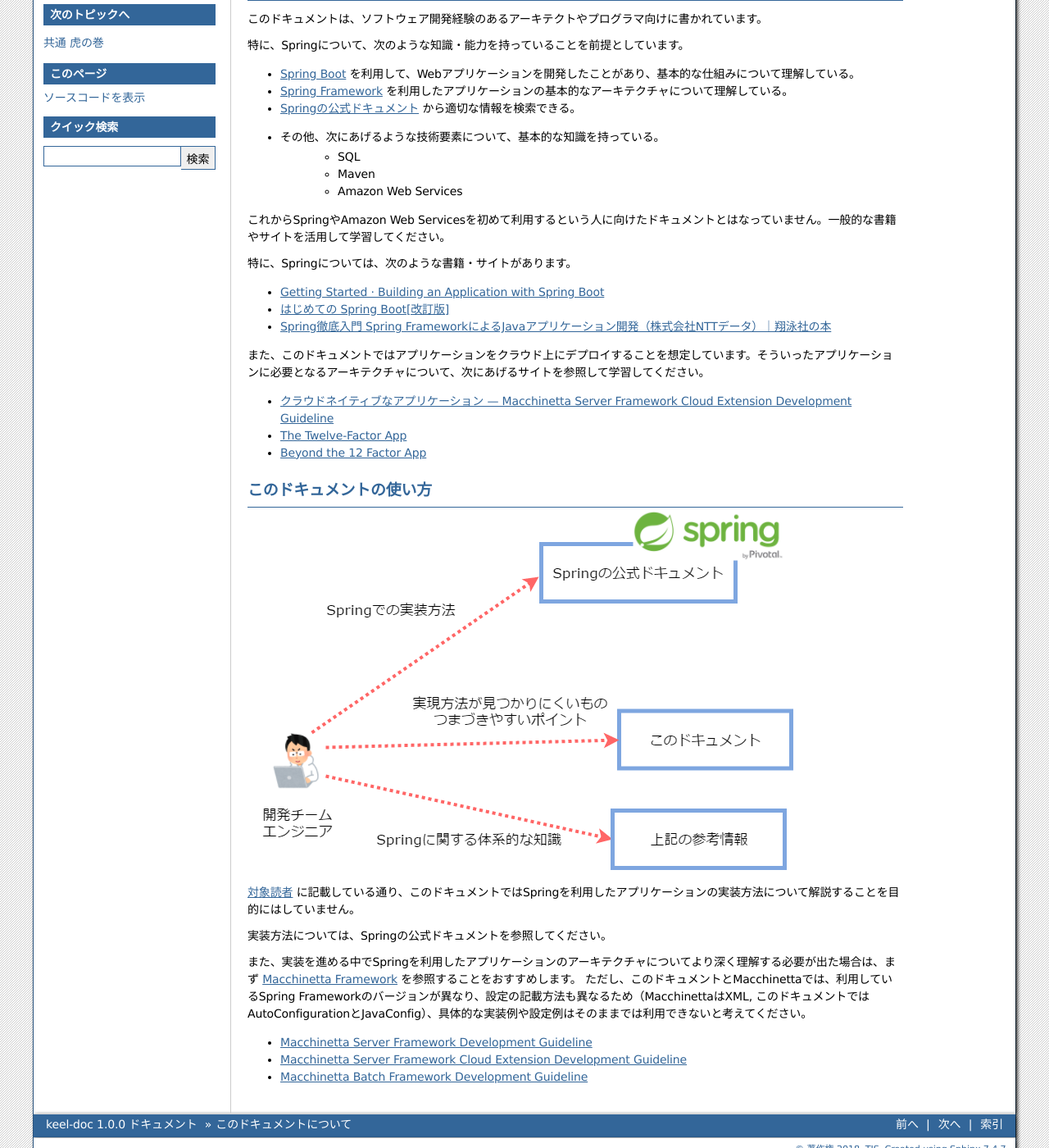
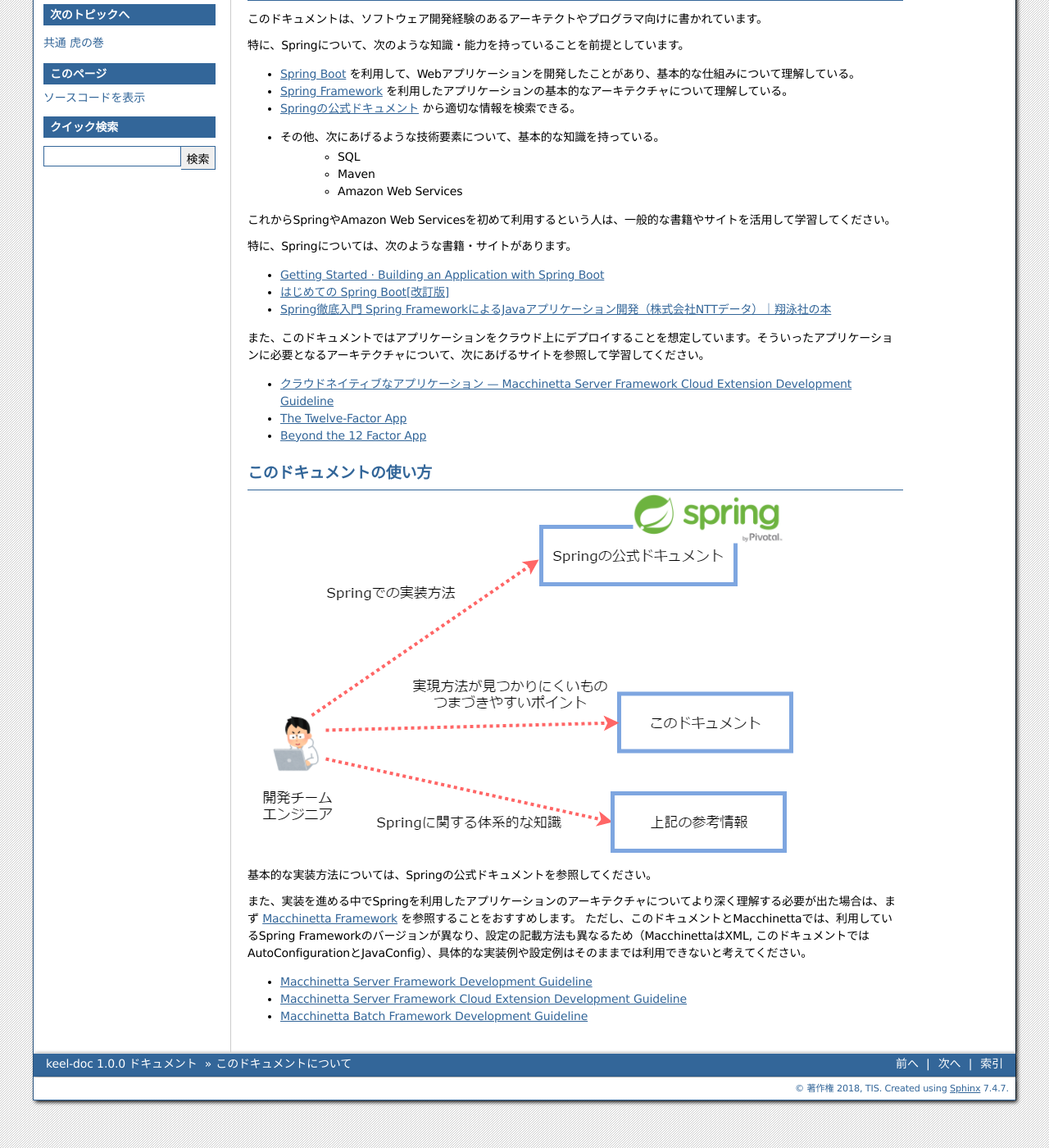
Before and after one commit to Fintan-contents/spring-crib-notes, a Sphinx documentation site: the page built from doc/about/index.rst, in a window 1280 px wide and 1400 px high, scrolled down 219 px. Shown: the whole window at 82% size. Built offline with Sphinx 7.4.7, drawn with Linux system fonts in a browser that asks for light colours.

Commit message:
否定的な表現を削除。

```diff
--- a/doc/about/index.rst
+++ b/doc/about/index.rst
@@ -22,7 +22,7 @@
     * Maven
     * Amazon Web Services
 
-これからSpringやAmazon Web Servicesを初めて利用するという人に向けたドキュメントとはなっていません。一般的な書籍やサイトを活用して学習してください。
+これからSpringやAmazon Web Servicesを初めて利用するという人は、一般的な書籍やサイトを活用して学習してください。
 
 特に、Springについては、次のような書籍・サイトがあります。
 
@@ -42,9 +42,7 @@
 
 .. image:: ./how-to-use-this-document.png
 
-:ref:`target-user` に記載している通り、このドキュメントではSpringを利用したアプリケーションの実装方法について解説することを目的にはしていません。
-
-実装方法については、Springの公式ドキュメントを参照してください。
+基本的な実装方法については、Springの公式ドキュメントを参照してください。
 
 また、実装を進める中でSpringを利用したアプリケーションのアーキテクチャについてより深く理解する必要が出た場合は、まず `Macchinetta Framework <https://macchinetta.github.io>`_ を参照することをおすすめします。
 ただし、このドキュメントとMacchinettaでは、利用しているSpring Frameworkのバージョンが異なり、設定の記載方法も異なるため（MacchinettaはXML, このドキュメントではAutoConfigurationとJavaConfig）、具体的な実装例や設定例はそのままでは利用できないと考えてください。
```
